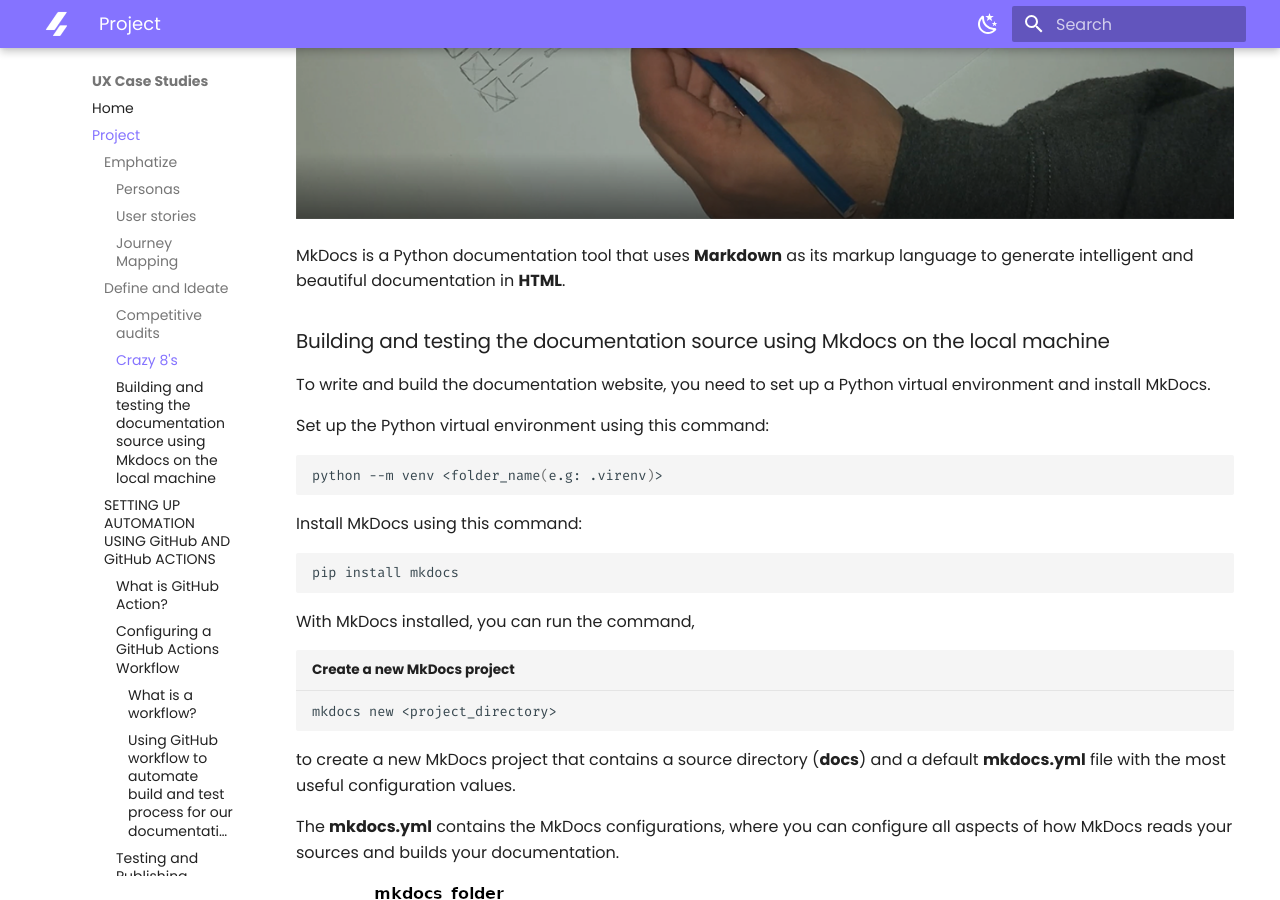
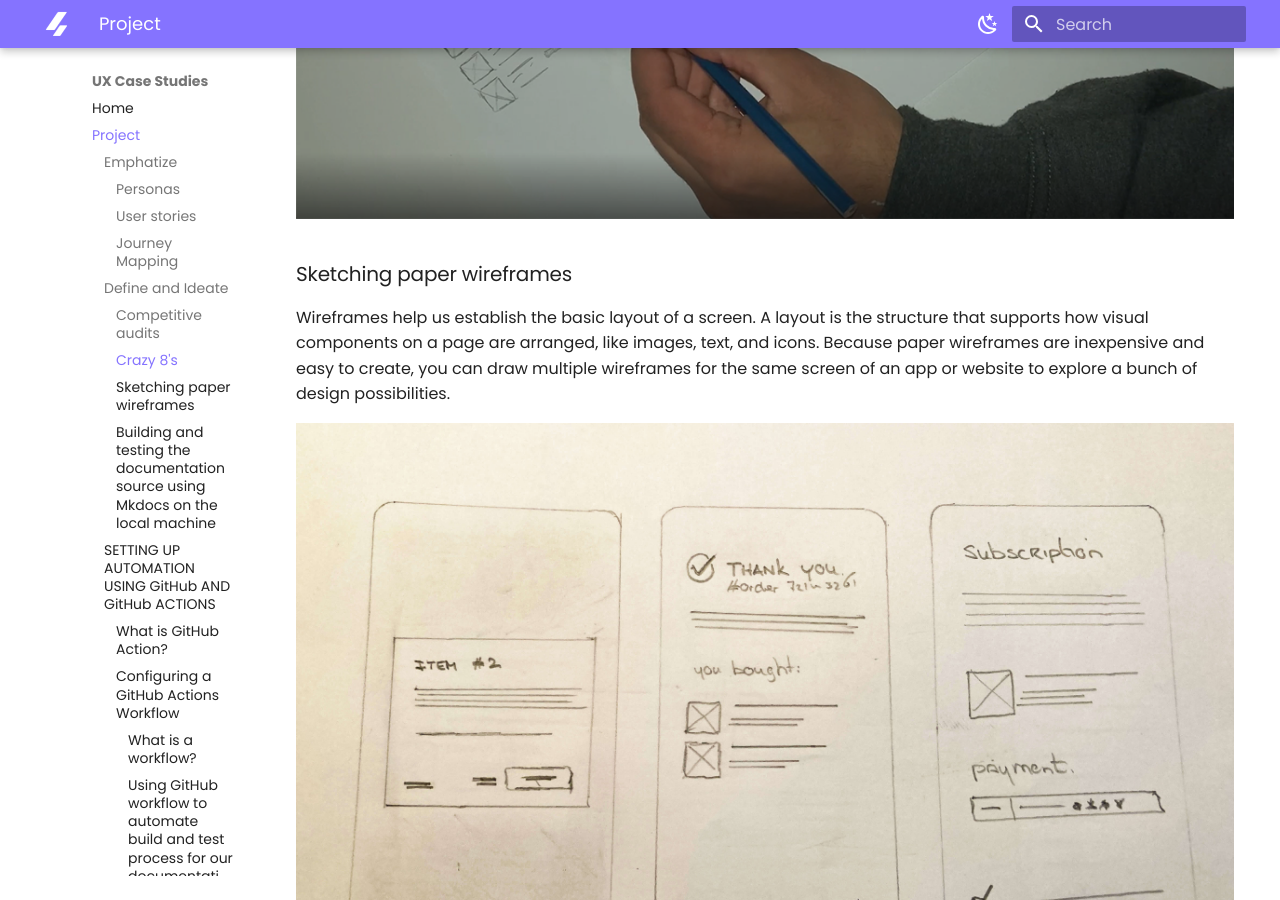
Before and after one commit to divstackio/docs-study, an MkDocs documentation site: the page built from docs/project.md, in a window 1280 px wide and 900 px high, scrolled down 8261 px. Built offline with MkDocs 1.6.1 and Material for MkDocs 9.7.7, drawn with Linux system fonts in a browser that asks for light colours.

Commit message:
Update project.md

```diff
--- a/docs/project.md
+++ b/docs/project.md
@@ -138,6 +138,14 @@ Next up is pen to paper. Crazy 8’s is a core Design Sprint method. It is a fas
 [![Watch the video](img/thumb.png)](https://studies.divstack.io/crazy8.mp4)
 
 
+### Sketching paper wireframes ###
+Wireframes help us establish the basic layout of a screen. A layout is the structure that supports how visual components on a page are arranged, like images, text, and icons. Because paper wireframes are inexpensive and easy to create, you can draw multiple wireframes for the same screen of an app or website to explore a bunch of design possibilities.
+
+
+<img src="https://raw.githubusercontent.com/divstackio/docs-study/main/docs/img/1.jpg">
+<img src="https://raw.githubusercontent.com/divstackio/docs-study/main/docs/img/2.jpg">
+<img src="https://raw.githubusercontent.com/divstackio/docs-study/main/docs/img/3.jpg">
+<img src="https://raw.githubusercontent.com/divstackio/docs-study/main/docs/img/4.jpg">
 
 
 
```
